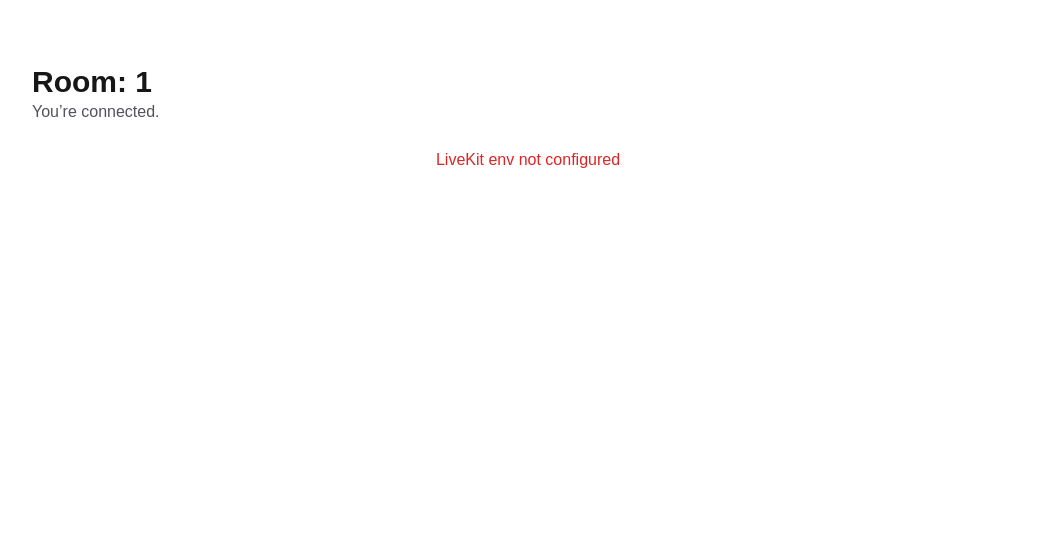
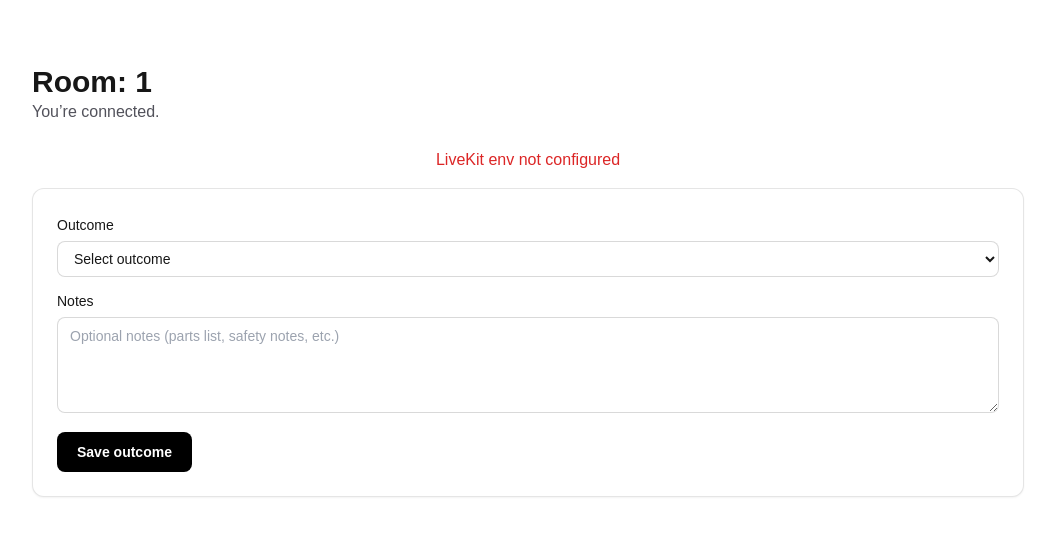
Before and after one commit to akshay-joshi23/teletrade-backend, a Next.js app: page /room/1 in a window 1280 px wide. Shown: the top 536 px of the page, without its empty margins (112-1167 px from the left). Built offline with nearby package versions, Linux system fonts and the light colour scheme; no server answers.

Commit message:
feat: post-call outcomes (in-memory), API routes, OutcomePanel, summary page

```diff
--- /dev/null
+++ b/components/OutcomePanel.tsx
@@ -0,0 +1,71 @@
+"use client";
+import { useState } from "react";
+
+type Props = { roomId: string };
+
+export default function OutcomePanel({ roomId }: Props) {
+  const [outcome, setOutcome] = useState<string>("");
+  const [notes, setNotes] = useState<string>("");
+  const [msg, setMsg] = useState<string>("");
+  const [loading, setLoading] = useState(false);
+
+  const onSave = async () => {
+    if (!outcome) {
+      setMsg("Select an outcome.");
+      return;
+    }
+    setLoading(true);
+    setMsg("");
+    try {
+      const r = await fetch("/api/room/outcome", {
+        method: "POST",
+        headers: { "Content-Type": "application/json" },
+        body: JSON.stringify({ roomId, outcome, notes }),
+      });
+      if (!r.ok) throw new Error("Failed to save");
+      setMsg("Outcome saved.");
+    } catch (e) {
+      setMsg("Failed to save outcome.");
+    } finally {
+      setLoading(false);
+    }
+  };
+
+  return (
+    <div className="tt-card space-y-3">
+      {/* TODO: gate panel by role (pro) when auth is added */}
+      <div className="space-y-1">
+        <label htmlFor="outcome-select" className="text-sm font-medium">Outcome</label>
+        <select
+          id="outcome-select"
+          className="w-full rounded-lg border border-black/15 dark:border-white/20 bg-white dark:bg-zinc-900 px-3 py-2 text-sm focus:outline-none focus:ring-2 focus:ring-black/40 dark:focus:ring-white/40"
+          value={outcome}
+          onChange={(e) => setOutcome(e.target.value)}
+        >
+          <option value="">Select outcome</option>
+          <option value="resolved_remote">Resolved remotely</option>
+          <option value="needs_in_person">Needs in-person visit</option>
+          <option value="parts_required">Parts required</option>
+        </select>
+      </div>
+
+      <div className="space-y-1">
+        <label htmlFor="outcome-notes" className="text-sm font-medium">Notes</label>
+        <textarea
+          id="outcome-notes"
+          placeholder="Optional notes (parts list, safety notes, etc.)"
+          className="w-full min-h-24 rounded-lg border border-black/15 dark:border-white/20 bg-white dark:bg-zinc-900 px-3 py-2 text-sm focus:outline-none focus:ring-2 focus:ring-black/40 dark:focus:ring-white/40"
+          value={notes}
+          onChange={(e) => setNotes(e.target.value)}
+        />
+      </div>
+
+      <div className="flex items-center justify-between">
+        <button id="btn-save-outcome" className="tt-btn-primary" onClick={onSave} disabled={loading}>
+          {loading ? "Saving…" : "Save outcome"}
+        </button>
+        {msg && <span className="text-sm text-zinc-600 dark:text-zinc-300">{msg}</span>}
+      </div>
+    </div>
+  );
+}
--- a/components/VideoRoom.tsx
+++ b/components/VideoRoom.tsx
@@ -61,7 +61,7 @@ export default function VideoRoom({ roomId }: Props) {
         <div id="room-self" className="w-48">
           <SelfPreview />
         </div>
-        <Controls />
+        <Controls roomId={roomId} />
       </div>
     </LiveKitRoom>
   );
@@ -75,7 +75,7 @@ function SelfPreview() {
   );
 }
 
-function Controls() {
+function Controls({ roomId }: { roomId: string }) {
   const room = useRoomContext() as Room;
   const toggleMic = async () => {
     const enabled = room.localParticipant.isMicrophoneEnabled;
@@ -89,7 +89,7 @@ function Controls() {
     try {
       await room.disconnect();
     } catch {}
-    window.location.href = "/homeowner";
+    window.location.href = `/summary/${roomId}`;
   };
   return (
     <div className="flex items-center gap-2">
--- /dev/null
+++ b/lib/outcomes.ts
@@ -0,0 +1,21 @@
+export type OutcomeType = "resolved_remote" | "needs_in_person" | "parts_required";
+
+export type OutcomeRecord = {
+  roomId: string;
+  trade: import("./types").Trade | "";
+  proSessionId: string;
+  homeownerSessionId: string;
+  outcome: OutcomeType;
+  notes?: string;
+  createdAt: number;
+};
+
+const byRoom = new Map<string, OutcomeRecord>();
+
+export function saveOutcome(rec: OutcomeRecord) {
+  byRoom.set(rec.roomId, rec);
+}
+
+export function getOutcome(roomId: string) {
+  return byRoom.get(roomId) || null;
+}
--- /dev/null
+++ b/src/app/api/room/outcome/route.ts
@@ -0,0 +1,30 @@
+import { NextRequest, NextResponse } from "next/server";
+import { saveOutcome, type OutcomeType } from "@/lib/outcomes";
+
+const ROOM_RE = /^[A-Za-z0-9_-]{1,64}$/;
+const OUTCOMES: OutcomeType[] = ["resolved_remote", "needs_in_person", "parts_required"];
+
+export async function POST(req: NextRequest) {
+  const sessionId = req.cookies.get("tt_session")?.value || "";
+  let body: unknown;
+  try {
+    body = await req.json();
+  } catch {
+    return NextResponse.json({ message: "invalid json" }, { status: 400 });
+  }
+  const { roomId, outcome, notes } = (body ?? {}) as { roomId?: string; outcome?: OutcomeType; notes?: string };
+  if (!roomId || !ROOM_RE.test(roomId)) return NextResponse.json({ message: "invalid roomId" }, { status: 400 });
+  if (!outcome || !OUTCOMES.includes(outcome)) return NextResponse.json({ message: "invalid outcome" }, { status: 400 });
+
+  // TODO: derive trade and both session IDs from matchmaking if available.
+  saveOutcome({
+    roomId,
+    trade: "",
+    proSessionId: sessionId,
+    homeownerSessionId: "",
+    outcome,
+    notes: notes?.slice(0, 2000),
+    createdAt: Date.now(),
+  });
+  return NextResponse.json({ ok: true }, { status: 200 });
+}
--- /dev/null
+++ b/src/app/api/room/summary/route.ts
@@ -0,0 +1,13 @@
+import { NextRequest, NextResponse } from "next/server";
+import { getOutcome } from "@/lib/outcomes";
+
+const ROOM_RE = /^[A-Za-z0-9_-]{1,64}$/;
+
+export async function GET(req: NextRequest) {
+  const { searchParams } = new URL(req.url);
+  const roomId = searchParams.get("roomId") || undefined;
+  if (!roomId || !ROOM_RE.test(roomId)) return NextResponse.json({ message: "invalid roomId" }, { status: 400 });
+  const outcome = getOutcome(roomId);
+  if (!outcome) return NextResponse.json({ message: "not found" }, { status: 404 });
+  return NextResponse.json({ outcome }, { status: 200 });
+}
--- a/src/app/room/[id]/page.tsx
+++ b/src/app/room/[id]/page.tsx
@@ -1,6 +1,6 @@
 import dynamic from "next/dynamic";
-
 const VideoRoom = dynamic(() => import("@/components/VideoRoom"), { ssr: false });
+const OutcomePanel = dynamic(() => import("@/components/OutcomePanel"), { ssr: false });
 
 export default function RoomPage({ params }: { params: { id: string } }) {
   const { id } = params;
@@ -11,7 +11,10 @@ export default function RoomPage({ params }: { params: { id: string } }) {
           <h1 className="text-2xl sm:text-3xl font-bold">Room: {id}</h1>
           <p className="text-zinc-600 dark:text-zinc-300">You’re connected.</p>
         </header>
-        <VideoRoom roomId={id} />
+        <div className="space-y-4">
+          <VideoRoom roomId={id} />
+          <OutcomePanel roomId={id} />
+        </div>
       </div>
     </main>
   );
--- /dev/null
+++ b/src/app/summary/[roomId]/page.tsx
@@ -0,0 +1,55 @@
+import { getOutcome } from "@/lib/outcomes";
+import Link from "next/link";
+
+export default function SummaryPage({ params }: { params: { roomId: string } }) {
+  const outcome = getOutcome(params.roomId);
+  if (!outcome) {
+    return (
+      <main className="tt-section">
+        <div className="max-w-2xl mx-auto px-4 space-y-4">
+          <h1 className="text-2xl font-bold">Consultation Summary</h1>
+          <p>Your consultation has ended. The pro did not submit an outcome.</p>
+          <Link href="/homeowner" className="tt-btn-secondary inline-block">Back to home</Link>
+        </div>
+      </main>
+    );
+  }
+
+  const label =
+    outcome.outcome === "resolved_remote"
+      ? "Resolved remotely"
+      : outcome.outcome === "needs_in_person"
+        ? "Needs in-person visit"
+        : "Parts required";
+
+  const showCTA = outcome.outcome === "needs_in_person" || outcome.outcome === "parts_required";
+
+  return (
+    <main className="tt-section">
+      <div className="max-w-2xl mx-auto px-4 space-y-6">
+        <header>
+          <h1 className="text-2xl font-bold">Consultation Summary</h1>
+          <p className="text-zinc-600 dark:text-zinc-300">Room: {params.roomId}</p>
+        </header>
+
+        <div className="tt-card space-y-3">
+          <div>
+            <h2 className="text-lg font-semibold">Outcome</h2>
+            <p>{label}</p>
+          </div>
+          {outcome.notes && (
+            <div>
+              <h3 className="text-sm font-medium">Notes</h3>
+              <p className="whitespace-pre-wrap text-sm text-zinc-700 dark:text-zinc-300">{outcome.notes}</p>
+            </div>
+          )}
+          {showCTA && (
+            <div>
+              <Link href="#" className="tt-btn-primary inline-block">Book in-person visit</Link>
+            </div>
+          )}
+        </div>
+      </div>
+    </main>
+  );
+}
```
Also changed, not shown: 1 other file (tests, documents, lock files or other folders).
